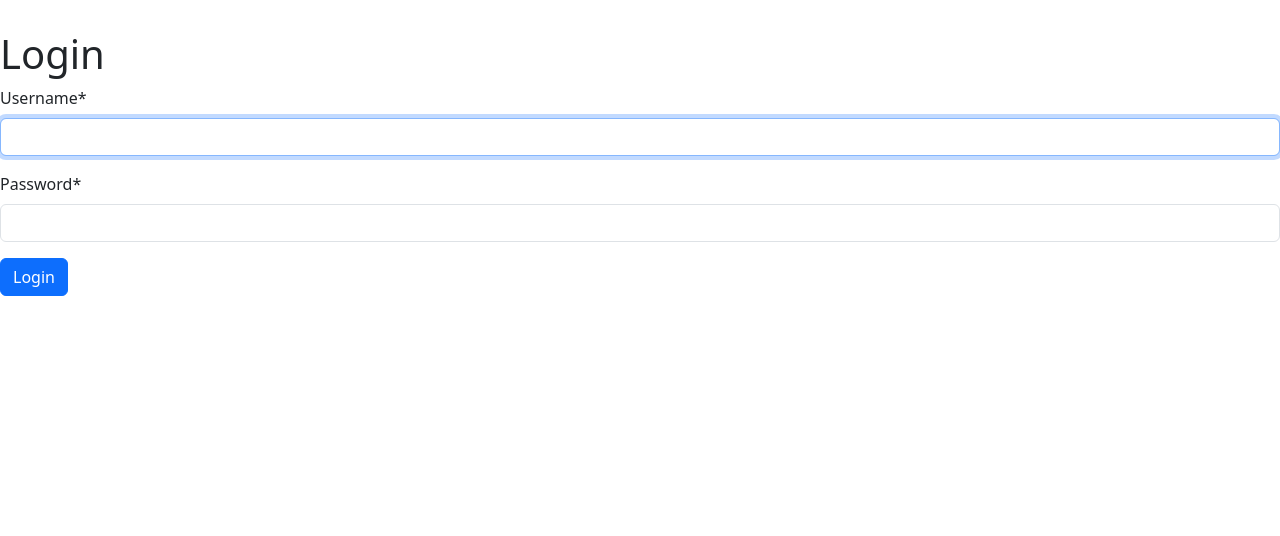
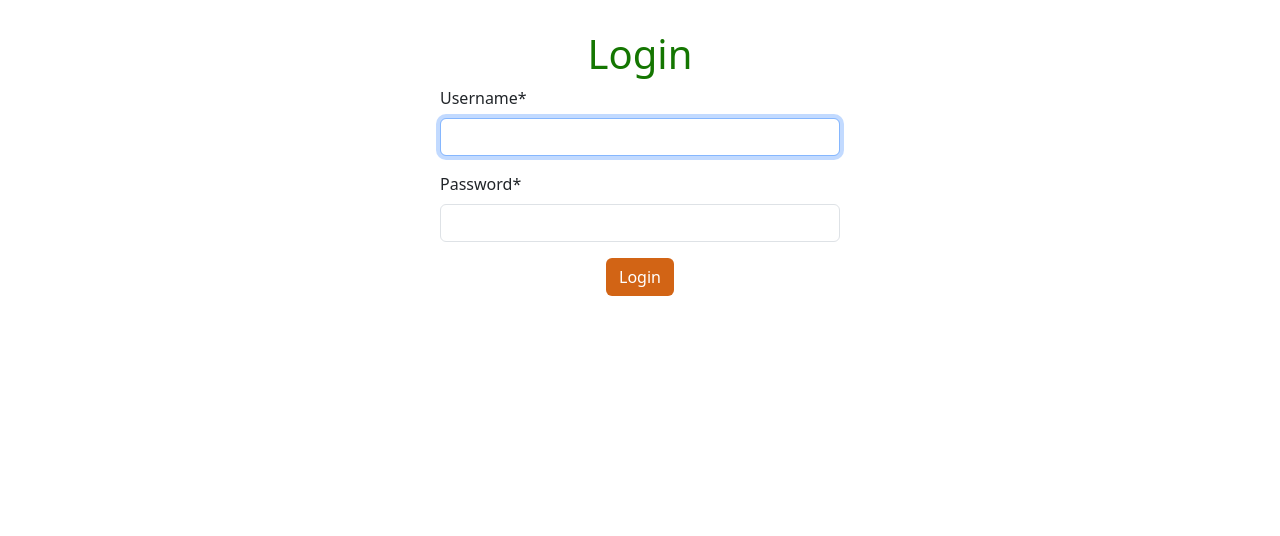
Before and after one commit to Iago-pixel/kitchen-service-mate, a Django app: page /accounts/login/ in a window 1280 px wide. Shown: the part 106-642 px from the top of the page. Run offline with Django 5.2, Linux system fonts and the light colour scheme; some libraries are stand-ins or nearby versions.

Commit message:
fix: enhance login form styling and improve layout for better user experience

```diff
--- a/static/css/styles.css
+++ b/static/css/styles.css
@@ -79,6 +79,10 @@ td {
   color: #137200;
 }
 
+.form div {
+  margin-bottom: 15px;
+}
+
 .container-search input {
   border-radius: 50px 0 0 50px;
   width: 300px;
@@ -86,6 +90,16 @@ td {
 
 .container-search input::placeholder {
   color: #777
+}
+
+.btn-orange {
+  background-color: var(--orange);
+  color: white;
+}
+
+.btn-orange:hover {
+  background-color: var(--orange);
+  color: black;
 }
 
 @media only screen and (max-width: 768px) {
--- a/templates/registration/login.html
+++ b/templates/registration/login.html
@@ -2,14 +2,17 @@
 {% load crispy_forms_filters %}
 
 {% block content %}
-  <h1>Login</h1>
+  <h1 class="text-center" style="color: var(--font-green);">Login</h1>
   {% if form.errors %}
-    <p style="color: red">Invalid credentials</p>
+    <p class="text-center" style="color: red">Invalid credentials</p>
   {% endif %}
-  <form action="" method="post">
+  <form action="" method="post" style="max-width: 400px; width: 90%;" class="mx-auto form">
     {% csrf_token %}
     {{ form|crispy }}
-    <button type="submit" class="btn btn-primary">Login</button>
+    <div class="text-center">
+      <button type="submit" class="btn btn-orange">Login</button>
+    </div>
     <input type="hidden" name="next" value="{{ next }}">
   </form>
+  {% include 'includes/footer.html' %}
 {% endblock %}
```
